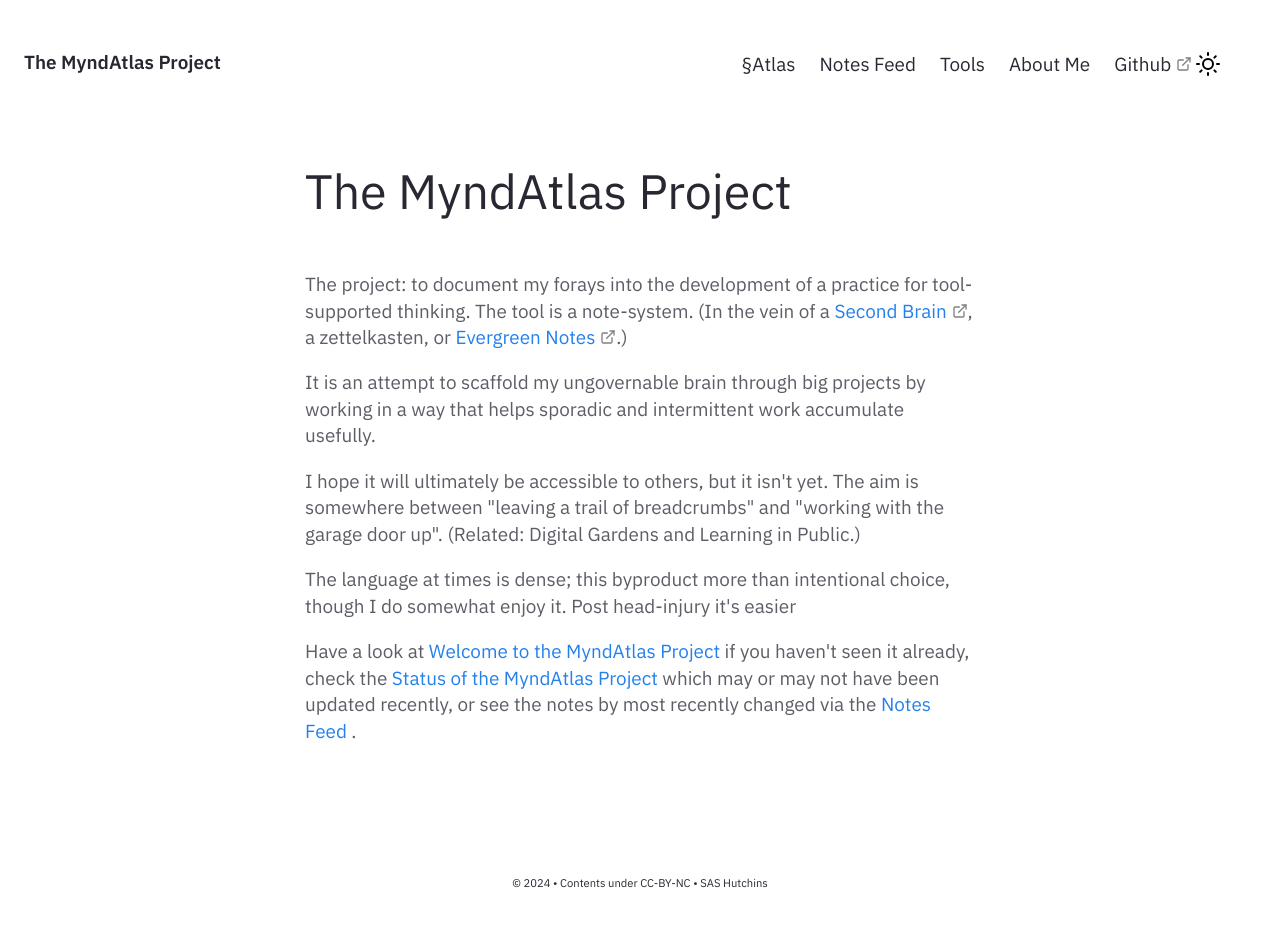
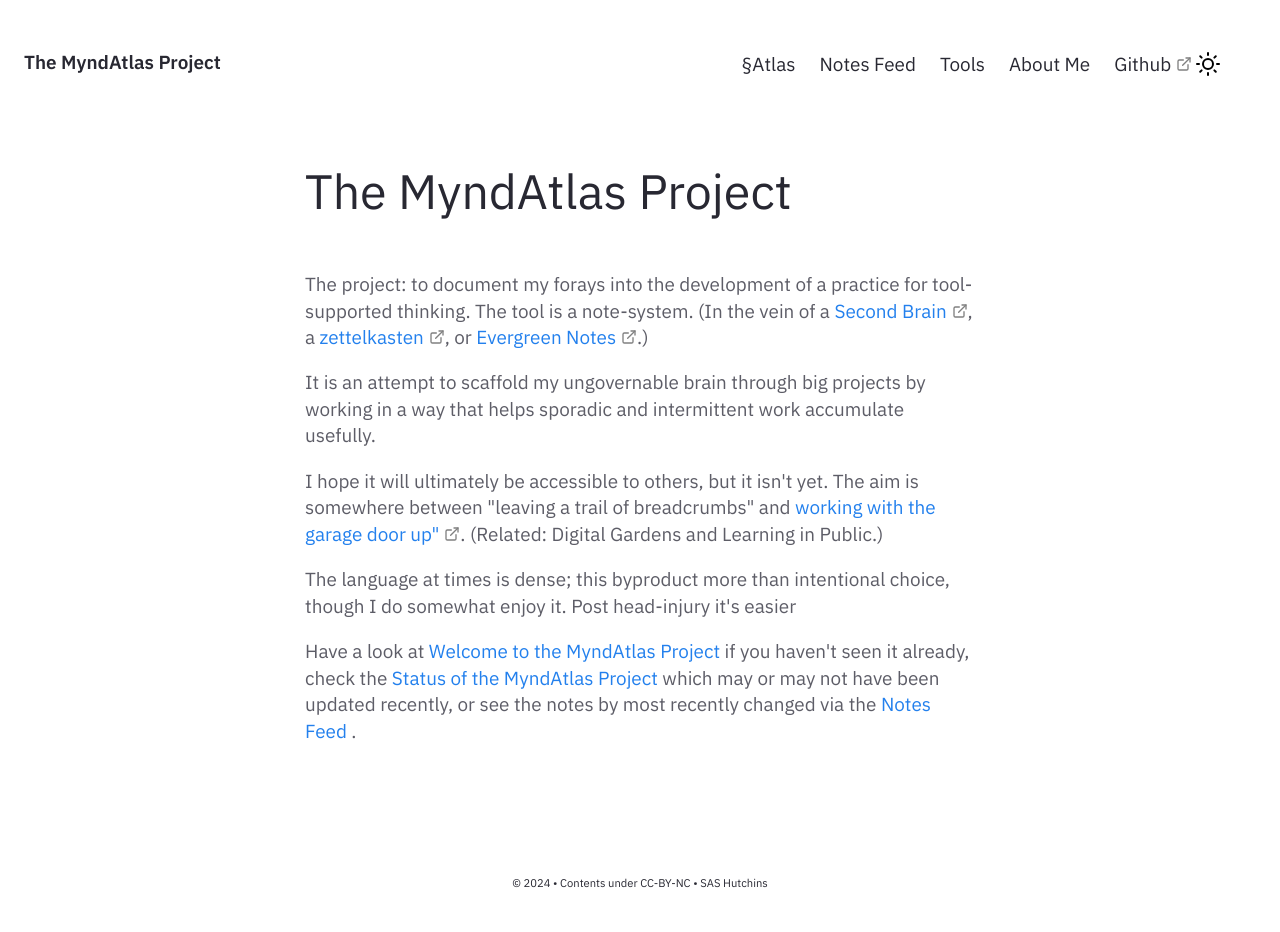
Before and after one commit to myndatlas/myndatlas.github.io, a Jekyll site: the page built from pages/index.md, in a window 1280 px wide. Built offline with Jekyll 4.4.1, drawn with Linux system fonts in a browser that asks for light colours; part of the change alters nothing that is shown.

Commit message:
luna vault update: 2024-03-27 13:40:05

```diff
--- a/_includes/Homepage.html
+++ b/_includes/Homepage.html
@@ -2,13 +2,13 @@
     <div class="jumbo">{{site.heading}} </div>
     <div class="home-sub-text"> <h3>
         <p>
-            The project: to document my forays into the development of a practice for tool-supported thinking. The tool is a note-system. (In the vein of a <a href="https://www.buildingasecondbrain.com/book?seg_id=01HSJQEFG17HDAPCBB3DNSYYR2.15782.1711099305975">Second Brain</a>, a zettelkasten, or <a href="https://notes.andymatuschak.org/About_these_notes"> Evergreen Notes</a>.)
+            The project: to document my forays into the development of a practice for tool-supported thinking. The tool is a note-system. (In the vein of a <a href="https://www.buildingasecondbrain.com/book?seg_id=01HSJQEFG17HDAPCBB3DNSYYR2.15782.1711099305975">Second Brain</a>, a <a href="https://en.wikipedia.org/wiki/Zettelkasten">zettelkasten</a>, or <a href="https://notes.andymatuschak.org/About_these_notes"> Evergreen Notes</a>.)
         </p>
         <p>
             It is an attempt to scaffold my ungovernable brain through big projects by working in a way that helps sporadic and intermittent work accumulate usefully.
         </p>
         <p>
-           I hope it will ultimately be accessible to others, but it isn't yet. The aim is somewhere between "leaving a trail of breadcrumbs" and "working with the garage door up". (Related: Digital Gardens and Learning in Public.)
+           I hope it will ultimately be accessible to others, but it isn't yet. The aim is somewhere between "leaving a trail of breadcrumbs" and <a href="https://notes.andymatuschak.org/Work_with_the_garage_door_up">working with the garage door up"</a>. (Related: Digital Gardens and Learning in Public.)
         </p>
         <p>
             The language at times is dense; this byproduct more than intentional choice, though I do somewhat enjoy it. Post head-injury it's easier
```
